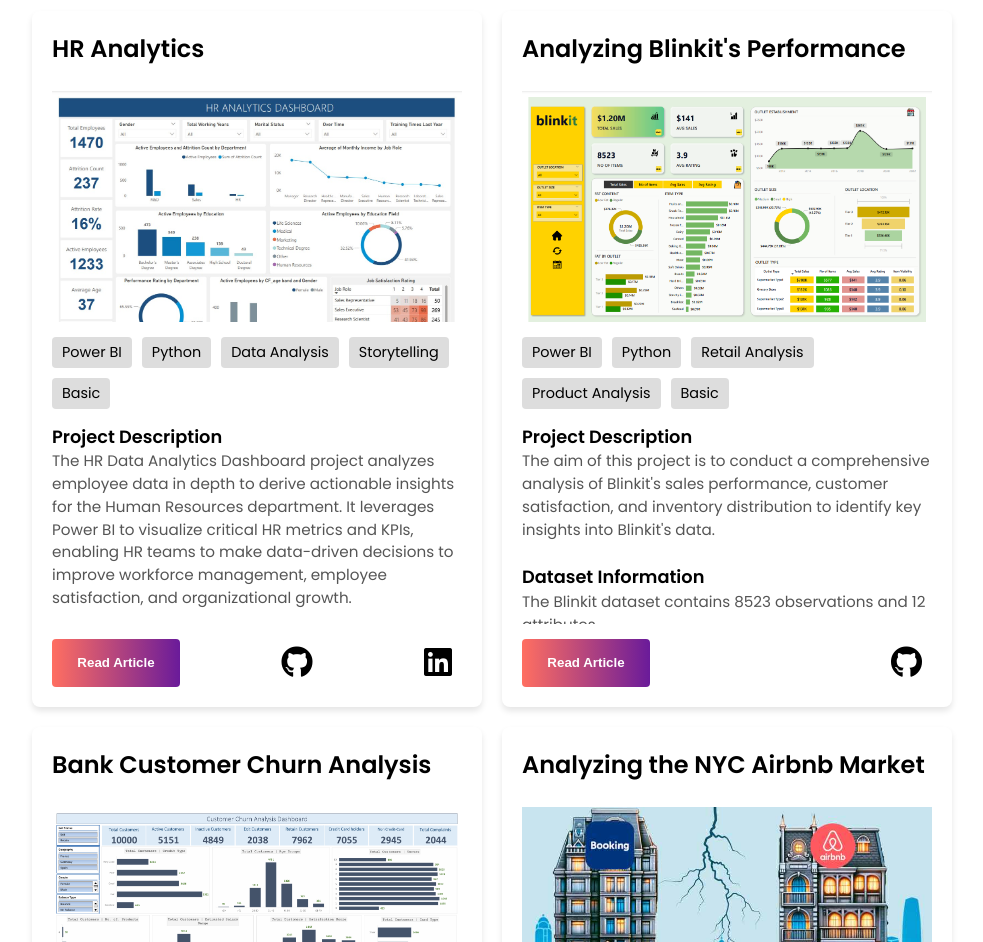
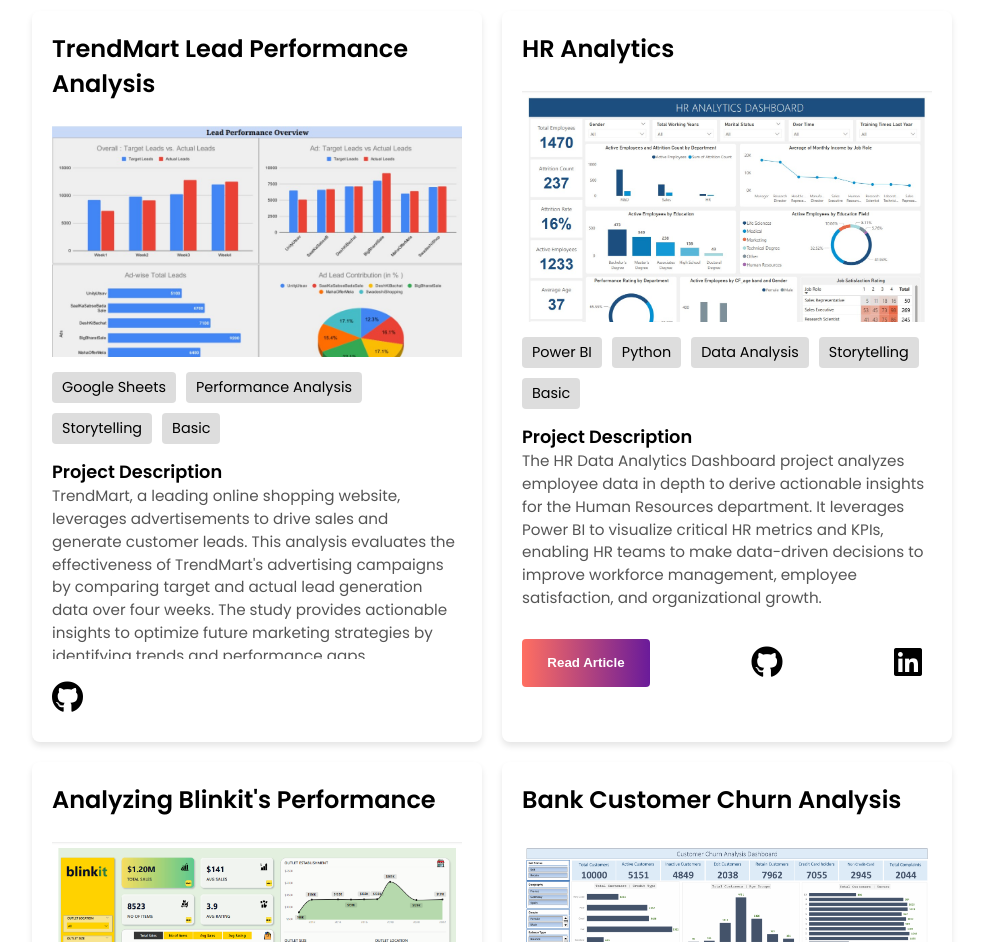
Before and after one commit to itskshitija/KshitijaChilbule-Portfolio, a plain HTML site: page index.html in a window 1280 px wide. Shown: the part 2580-3522 px from the top of the page, without its empty margins (148-1131 px from the left). Drawn offline with Linux system fonts and the light colour scheme.

Commit message:
TrendMart Peformance Analysis project added

```diff
--- a/index.html
+++ b/index.html
@@ -170,6 +170,35 @@
 
         <!-- Project Card 1 -->
         <div class="project-card">
+          <h2 class="project-title">TrendMart Lead Performance Analysis</h2>
+          <div class="embed-container">
+            <!-- Replace iframe with PDF viewer -->
+            <img src="assets/TrendMart_Lead_Performance_Analysis.jpg" width="100%" height="400" frameborder="0"></img>
+          </div>
+          <div class="skill-badges">
+            <span class="badge">Google Sheets</span>
+            <span class="badge">Performance Analysis</span>
+            <span class="badge">Storytelling</span>
+            <span class="badge">Basic</span>
+          </div>
+
+          <div class="project-description">
+            <h3>Project Description</h3>
+            <p>
+              TrendMart, a leading online shopping website, leverages advertisements to drive sales and generate customer leads. This analysis evaluates the effectiveness of TrendMart's advertising campaigns by comparing target and actual lead generation data over four weeks. The study provides actionable insights to optimize future marketing strategies by identifying trends and performance gaps.
+            </p>
+            <br>
+          </div>
+          <div class="btn-container">
+            <a href="https://github.com/itskshitija/TrendMart-Lead-Performance-Analysis" target="_blank" class="icon-link">
+              <i class="fab fa-github"></i>
+            </a>
+          </div>
+        </div>
+
+
+        <!-- Project Card 2 -->
+        <div class="project-card">
           <h2 class="project-title">HR Analytics</h2>
           <div class="embed-container">
             <!-- Replace iframe with PDF viewer -->
@@ -208,7 +237,7 @@
           </div>
         </div>
 
-        <!-- Project Card 2 -->
+        <!-- Project Card 3 -->
         <div class="project-card">
           <h2 class="project-title">Analyzing Blinkit's Performance</h2>
           <div class="embed-container">
@@ -245,7 +274,7 @@
         </div>
 
 
-        <!-- Project Card 3 -->
+        <!-- Project Card 4 -->
         <div class="project-card">
           <h2 class="project-title">Bank Customer Churn Analysis</h2>
           <div class="embed-container">
@@ -293,7 +322,7 @@
           </div>
 
 
-          <!-- Project Card 4 -->
+          <!-- Project Card 5 -->
           <div class="project-card">
           <h2 class="project-title">Analyzing the NYC Airbnb Market</h2>
           <div class="embed-container">
@@ -336,7 +365,7 @@
           </div>
           </div>
 
-          <!-- Project Card 5-->
+          <!-- Project Card 6-->
           <div class="project-card">
             <h2 class="project-title">Forecasting Tesla Stock Prices Using Time Series Analysis </h2>
             <div class="embed-container">
@@ -370,7 +399,7 @@
             </div>
             </div>
 
-            <!-- Project Card 6 -->
+            <!-- Project Card 7 -->
           <div class="project-card">
             <h2 class="project-title">Customer Segmentation Analysis</h2>
             <div class="embed-container">
```
Also changed, not shown: assets/TrendMart_Lead_Performance_Analysis.jpg (added).
